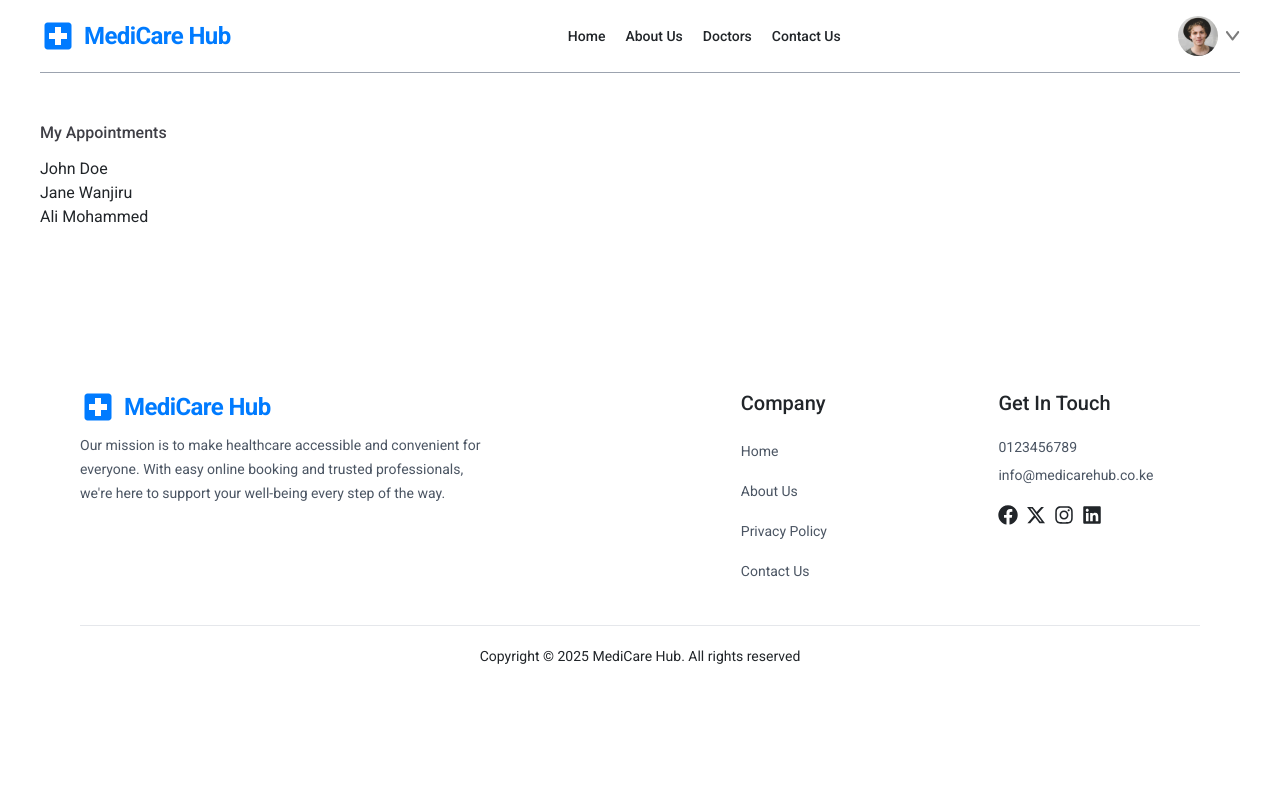
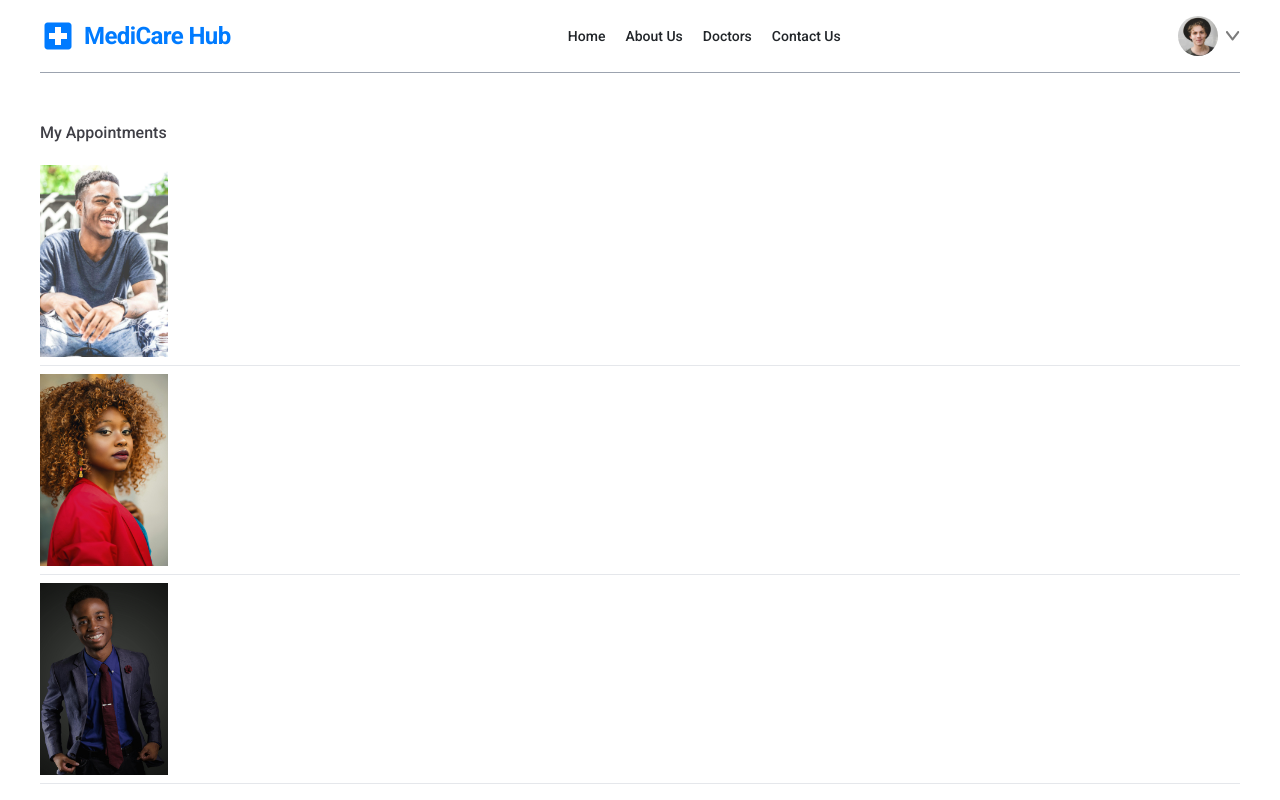
Before and after one commit to briansimiyuj/doctor-appointment-app, a React (Vite) app: page /bookings in a window 1280 px wide. Shown: the top 800 px of the page. Built offline with nearby package versions, Linux system fonts and the light colour scheme; a web font is replaced by a local one.

Commit message:
Enhance AppointmentPhoto and PatientAppointmentCard for patient appointments

```diff
--- a/src/components/Appointments/AppointmentPhoto.tsx
+++ b/src/components/Appointments/AppointmentPhoto.tsx
@@ -1,21 +1,39 @@
 import { AppointedDoctorType } from "../../assets/types/AppointedDoctorType"
+import { AppointedPatientType } from "../../assets/types/AppointedPatientType"
 
 
 type AppointmentPhotoProps ={
 
-    doctors: AppointedDoctorType
+    doctors?: AppointedDoctorType
+    patients?: AppointedPatientType
 
 }
 
-const AppointmentPhoto: React.FC<AppointmentPhotoProps> = ({ doctors }) => {
+const AppointmentPhoto: React.FC<AppointmentPhotoProps> = ({ doctors, patients }) => {
 
-    const doctor = doctors?.doctorInfo
+    if(doctors){
 
-    return(
+        const doctor = doctors?.doctorInfo
 
-        <img src={doctor?.image} alt={`${doctor?.name} photo`} className="w-32"/>
+        return(
 
-    )
+            <img src={doctor?.image} alt={`${doctor?.name} photo`} className="w-32"/>
+
+        )
+
+    }
+
+    if(patients){
+
+        const patient = patients?.patientInfo
+
+        return(
+
+            <img src={patient?.image} alt={`${patient?.name} photo`} className="w-32"/>
+
+        )
+
+    }
 
 }
 
--- a/src/components/Appointments/PatientAppointmentCard.tsx
+++ b/src/components/Appointments/PatientAppointmentCard.tsx
@@ -1,4 +1,5 @@
 import { AppointedPatientType } from "../../assets/types/AppointedPatientType"
+import AppointmentPhoto from "./AppointmentPhoto"
 
 type PatientAppointmentCardProps ={
 
@@ -10,7 +11,15 @@ const PatientAppointmentCard: React.FC<PatientAppointmentCardProps> = ({ patient
 
     return(
 
-        <h1>{patient.patientInfo.name}</h1>
+        <div className="grid grid-cols-1 gap-4 sm:items-center sm:flex sm:gap-6 py-2 border-b">
+
+            <div className="flex gap-5">
+
+                <AppointmentPhoto patients={patient}/>
+
+            </div>
+
+        </div>
 
     )
 
```
Also changed, not shown: 1 other file (tests, documents, lock files or other folders).
